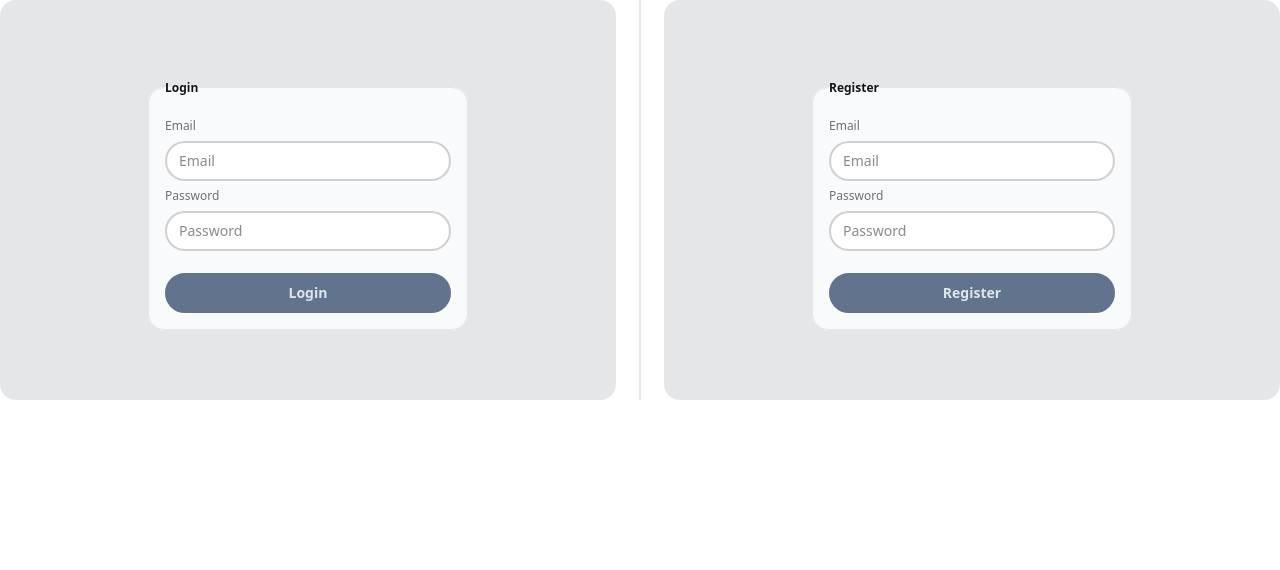
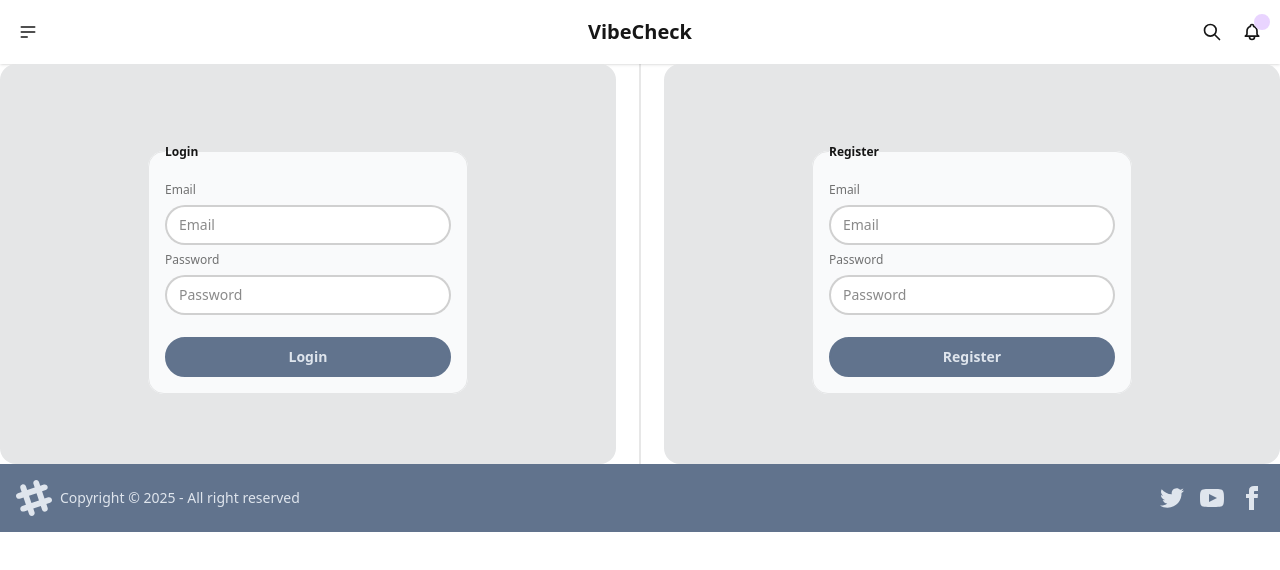
Before and after one commit to stmcpeters/VibeCheck, a React (Vite) app in the folder client/: page /auth in a window 1280 px wide. Shown: the top 570 px of the page. Built offline with nearby package versions, Linux system fonts and the light colour scheme.

Commit message:
add NavBar and Footer components to UserAuth page

```diff
--- a/client/src/pages/UserAuth.jsx
+++ b/client/src/pages/UserAuth.jsx
@@ -1,7 +1,11 @@
 // Forms for email/password login and registration. Includes OAuth Google login button and CAPTCHA checkbox
+import NavBar from "../components/NavBar"
+import Footer from "../components/Footer"
+
 export default function UserAuth() {
   return (
     <>
+    <NavBar />
     <div className="flex w-full">
       <div className="card bg-base-300 rounded-box grid h-100 grow place-items-center">
         <fieldset className="fieldset w-xs bg-base-200 border border-base-300 p-4 rounded-box">
@@ -31,6 +35,7 @@ export default function UserAuth() {
         </fieldset>
       </div>
     </div>
+    <Footer />
     </>
   )
 }
```
